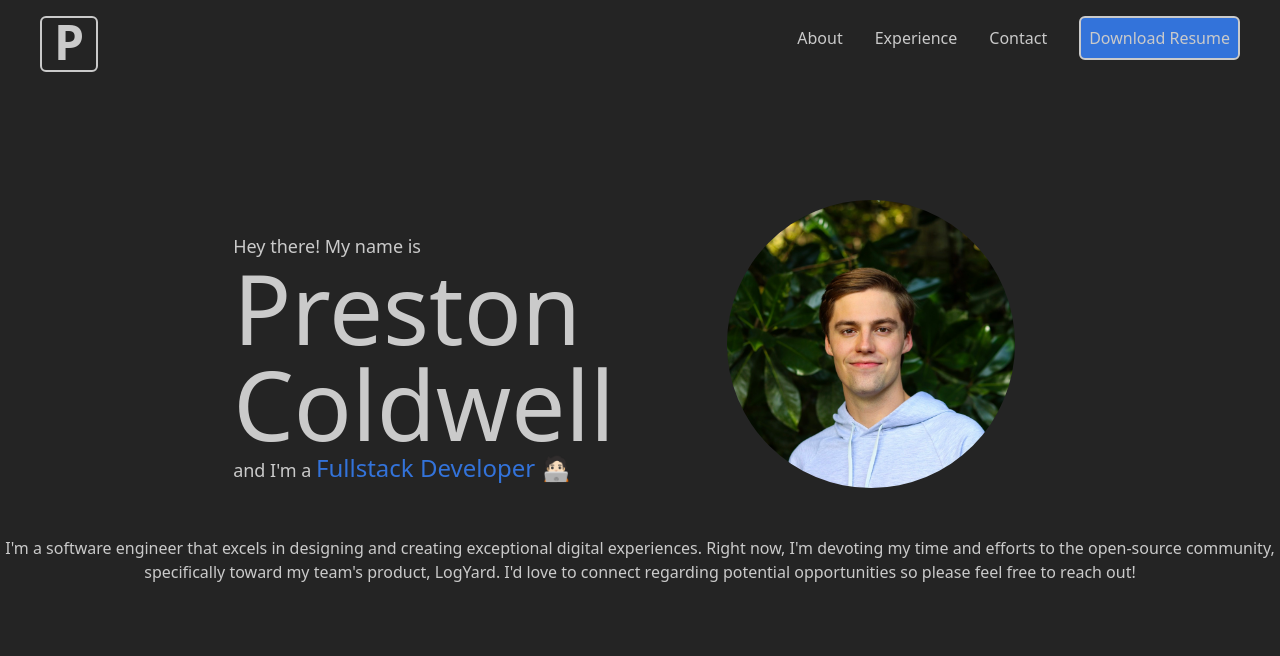
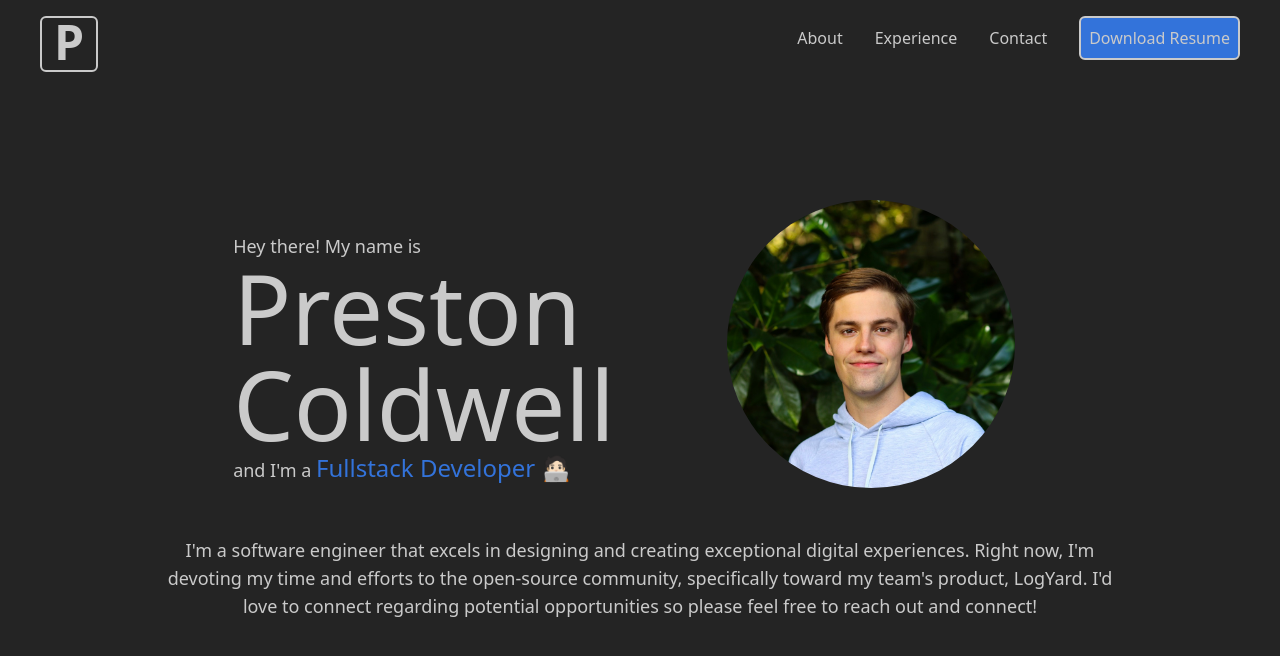
Before and after one commit to PrestonColdwell/MyPortfolio, a React (Vite) app: page / in a window 1280 px wide. Shown: the top 656 px of the page. Built offline with nearby package versions, Linux system fonts and the light colour scheme; a web font is replaced by a local one.

Commit message:
updated bio styling

```diff
--- a/src/components/pages/About.jsx
+++ b/src/components/pages/About.jsx
@@ -22,9 +22,9 @@ const About = () => {
         </div>
       </div>
 
-      <div>
-        <p className="text-center text-text">
-          I'm a software engineer that excels in designing and creating exceptional digital experiences. Right now, I'm devoting my time and efforts to the open-source community, specifically toward my team's product, LogYard. I'd love to connect regarding potential opportunities so please feel free to reach out!
+      <div className="max-w-screen-lg mx-auto px-8">
+        <p className="text-center text-text text-lg">
+          I'm a software engineer that excels in designing and creating exceptional digital experiences. Right now, I'm devoting my time and efforts to the open-source community, specifically toward my team's product, LogYard. I'd love to connect regarding potential opportunities so please feel free to reach out and connect!
         </p>
       </div>
 
```
